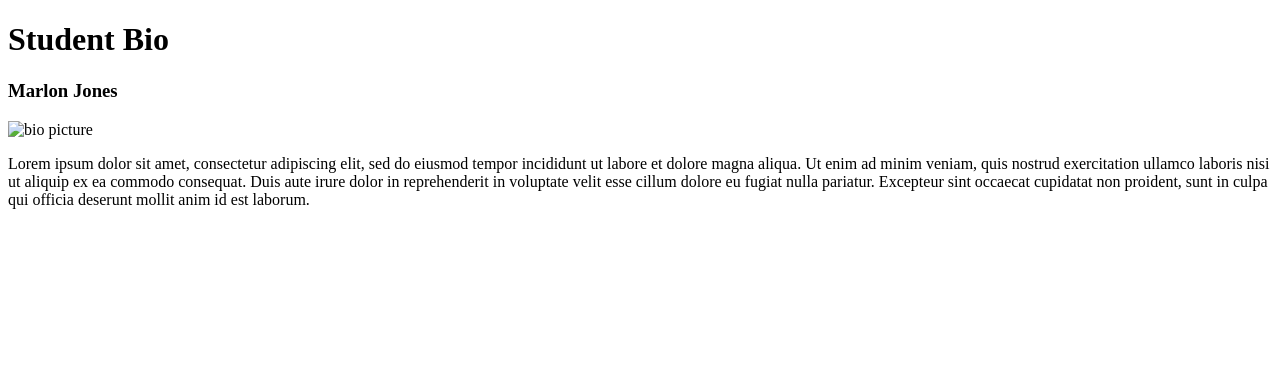
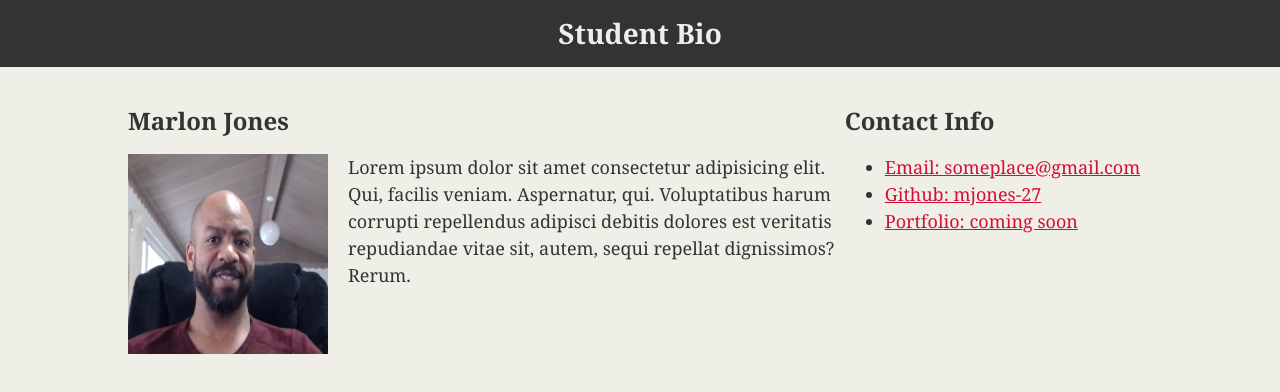
Before and after one commit to mjones-27/student-bio, a plain HTML site: page index.html in a window 1280 px wide. Drawn offline with Linux system fonts and the light colour scheme.

Commit message:
update to spec for assignment

```diff
--- /dev/null
+++ b/css/mj_style.css
@@ -0,0 +1,56 @@
+body {
+    /* background: teal;            */
+    background: #efeee7;
+    font-family: Georgia, 'Times New Roman', Times, serif;
+    color: #333;
+    margin: 0;
+    padding: 0;
+    line-height: 150%;
+    font-size: 18px;
+}
+
+header {
+    background: #333;
+}
+
+h1 {
+    color: #eee;
+    font-size: 28px;
+    margin: 0;
+    padding: 20px 0;
+    margin-bottom: 20px;
+    text-align: center;
+}
+
+h2 {
+    font-size: 24px;
+}
+
+a {
+    color: #d21034;
+}
+
+.container {
+    width: 1024px;
+    margin: 0 auto;
+}
+
+#main-bio,
+#contact-info,
+#bio-image {
+    float: left;
+}
+
+#main-bio {
+    width: 70%;
+}
+
+#contact-info {
+    width: 30%;
+}
+
+#bio-image {
+    width: 200px;
+    height: 200px;
+    margin-right: 20px;
+}
--- /dev/null
+++ b/css/style.css
@@ -0,0 +1,43 @@
+body {
+    margin:0;
+    padding:0;
+    background: #efeee7;
+    font-family: Georgia, 'Times New Roman', Times, serif;
+    color:#333333;
+    line-height:1.5;
+}
+
+header {
+    background: #333333;
+}
+
+h1 {
+    color:#eee;
+    font-size:28px;
+    margin:0;
+    padding:5px;
+}
+
+h2 {
+    font-size:24px;
+}
+
+a {
+    color:#d21034;
+}
+
+.container {
+    width: 1024px;
+    margin:0 auto;
+}
+
+#main-bio, #contact-info, #bio-image {
+    float:left;
+}
+#main-bio {
+    width:70%;
+}
+
+#contact-info {
+    width:30%;
+}
--- a/index.html
+++ b/index.html
@@ -3,16 +3,34 @@
 <head>
     <meta charset="UTF-8">
     <meta name="viewport" content="width=device-width, initial-scale=1.0">
-    <title></title>
+    <title>MJ Bio</title>
+    <link rel="stylesheet" href="css/mj_style.css">
 </head>
 <body>
-    <h1>Student Bio</h1>
-    <h3>Marlon Jones</h3>
+    <header>
+        <h1>Student Bio</h1>
+    </header>
+    <div class="container">
 
-    <img src="" alt ="bio picture">
-    <br>
+        <section id="main-bio">
 
-    <p>Lorem ipsum dolor sit amet, consectetur adipiscing elit, sed do eiusmod tempor incididunt ut labore et dolore magna aliqua. Ut enim ad minim veniam, quis nostrud exercitation ullamco laboris nisi ut aliquip ex ea commodo consequat. Duis aute irure dolor in reprehenderit in voluptate velit esse cillum dolore eu fugiat nulla pariatur. Excepteur sint occaecat cupidatat non proident, sunt in culpa qui officia deserunt mollit anim id est laborum.</p>
+            <h2>Marlon Jones</h2>
+
+            <img id="bio-image" src = "img/bio_pic.jpg">
+
+            <p>Lorem ipsum dolor sit amet consectetur adipisicing elit. Qui, facilis veniam. Aspernatur, qui. Voluptatibus harum corrupti repellendus adipisci debitis dolores est veritatis repudiandae vitae sit, autem, sequi repellat dignissimos? Rerum.</p>
+
+        </section>
+
+        <section id="contact-info">
+            <h2>Contact Info</h2>
+              <ul>
+                <li><a href="mailto:someplace@gmail.com">Email: someplace@gmail.com</a></li>
+                <li><a href="https://github.com/mjones-27">Github: mjones-27</a></li>
+                <li><a href="#">Portfolio: coming soon</a></li>
+              </ul>
+        </section>
+    </div>
 
 </body>
 </html>
```
Also changed, not shown: demo.png (added), img/WIN_20200329_18_23_07_Pro.jpg (added), img/bio_pic.jpg (added).
